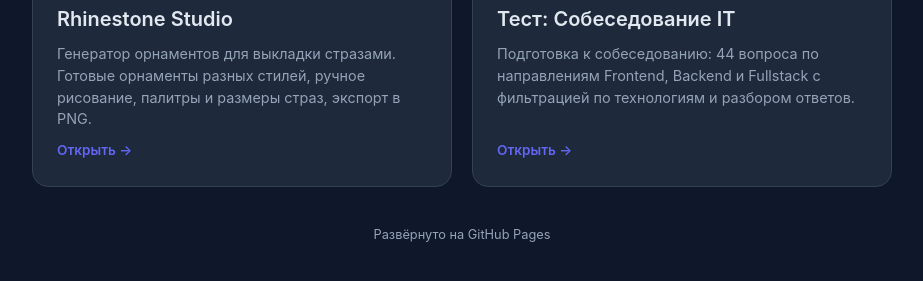
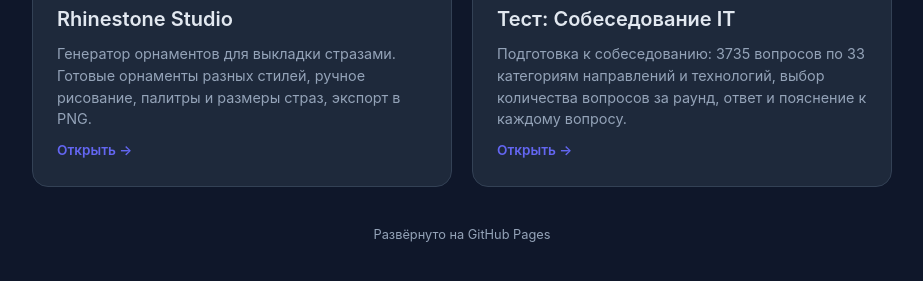
Before and after one commit to luciusvaliant/my-projects, a plain HTML site: page index.html in a window 1280 px wide. Shown: the part 365-646 px from the top of the page, without its empty margins (178-1101 px from the left). Drawn offline with Linux system fonts and the light colour scheme.

Commit message:
Исправлена документация

```diff
--- a/index.html
+++ b/index.html
@@ -64,7 +64,7 @@
   <a class="card" href="./sobes/">
     <span class="card-icon">📝</span>
     <h2>Тест: Собеседование IT</h2>
-    <p>Подготовка к собеседованию: 44 вопроса по направлениям Frontend, Backend и Fullstack с фильтрацией по технологиям и разбором ответов.</p>
+    <p>Подготовка к собеседованию: 3735 вопросов по 33 категориям направлений и технологий, выбор количества вопросов за раунд, ответ и пояснение к каждому вопросу.</p>
     <span class="card-link">Открыть →</span>
   </a>
 
```
Also changed, not shown: 1 other file.
